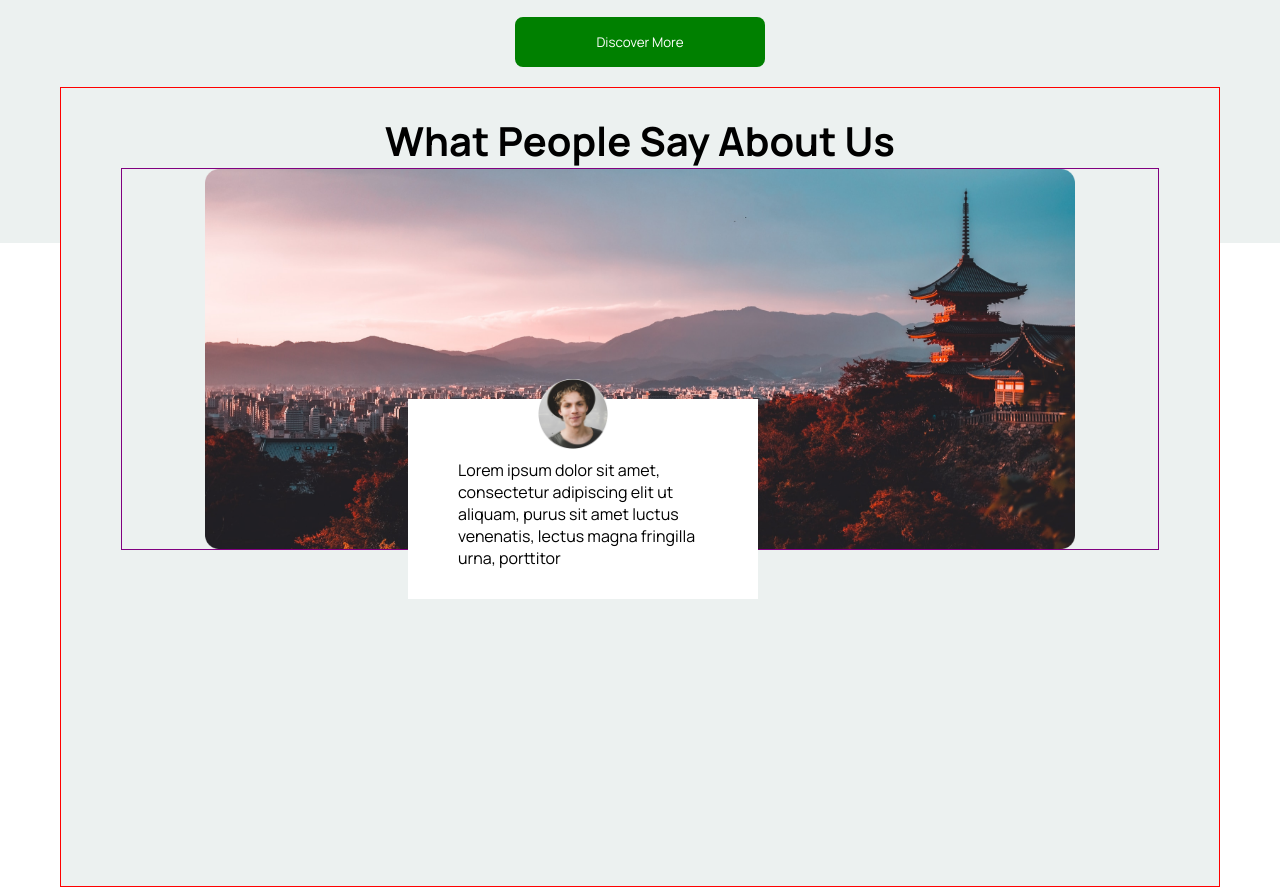
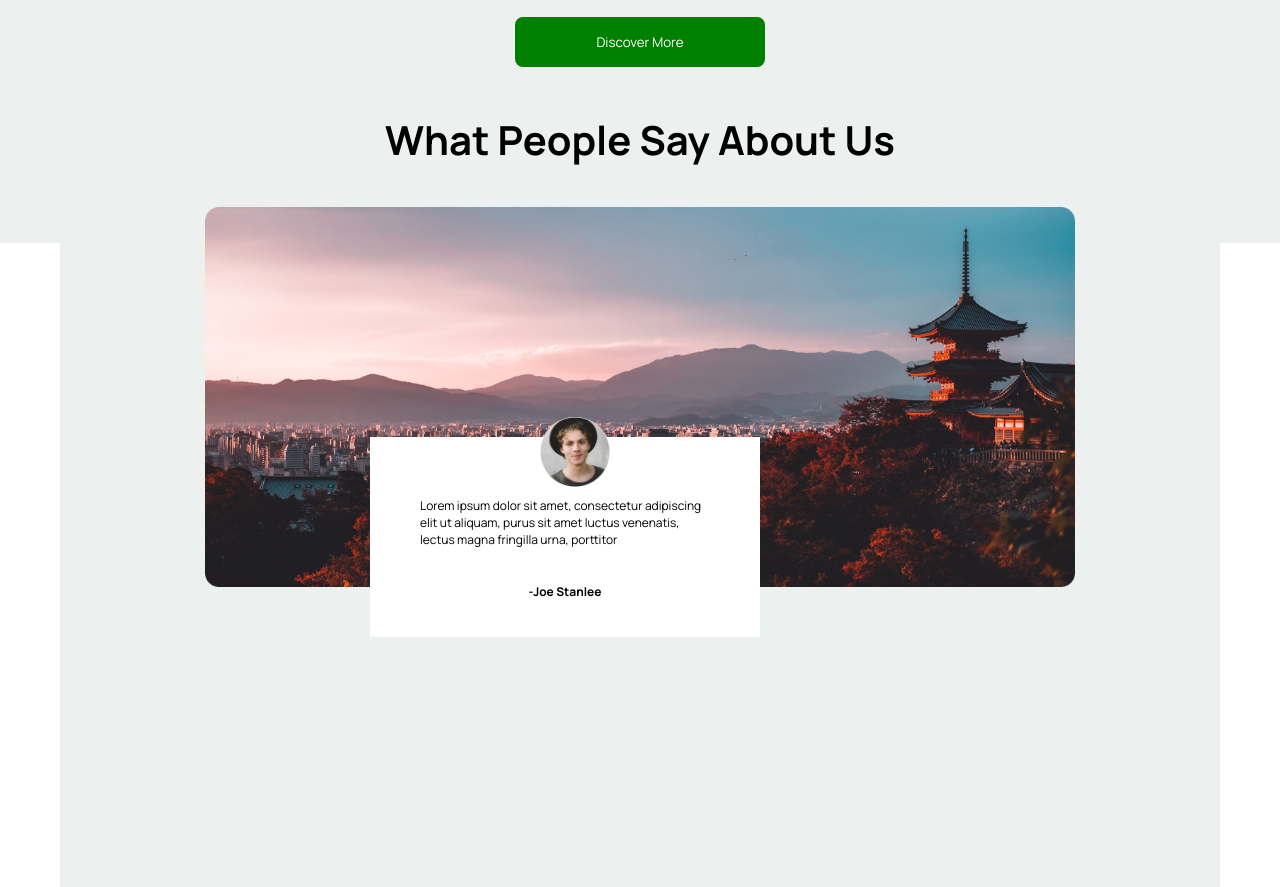
Before and after one commit to pamzeefrancis/Travel-Goo, a plain HTML site: page index.html in a window 1280 px wide. Shown: the part 2997-3884 px from the top of the page. Drawn offline with Linux system fonts and the light colour scheme.

Commit message:
project update

```diff
--- a/index.html
+++ b/index.html
@@ -246,6 +246,7 @@
                 <img src="images/AboutUsCityBackground.png" alt="" class="testimony-bg" />
                 <div class="testimony-card">
                     <p>Lorem ipsum dolor sit amet, consectetur adipiscing elit ut aliquam, purus sit amet luctus venenatis, lectus magna fringilla urna, porttitor</p>
+                    <h4>-Joe Stanlee</h4>
                 </div>
                 <img src="/images/JoeStanleeProfile.png" alt="" class="profilepicture"/>
             </div>
--- a/style.css
+++ b/style.css
@@ -321,12 +321,12 @@
 .testimony-wrap{
     width: 100%;
     height: 100vh;
-    border: 1px solid  red;
+    /* border: 1px solid  red; */
     padding: 25px 60px;
     background-color: #ECF1F0;
 }
 
-.testiminy-wrap h2{
+.testimony-wrap h2{
     text-align: center;
     font-size: 40px;
     font-weight: bold;
@@ -340,12 +340,12 @@
 }
 
 .testimony-content{
-    border: 1px solid purple;
+    /* border: 1px solid purple; */
     position: relative;
 }
 
 .testimony-card{
-    width: 350px;
+    width: 390px;
     height: 200px;
     background-color: white;
     padding: 60px 50px;
@@ -353,6 +353,14 @@
     position: absolute;
     bottom: -50px;
     right: 400px;
+    font-size: 12px;
+}
+
+.testimony-card h4{
+    margin-top: 35px;
+    text-align: center;
+
+
 }
 
 .profilepicture{
```
